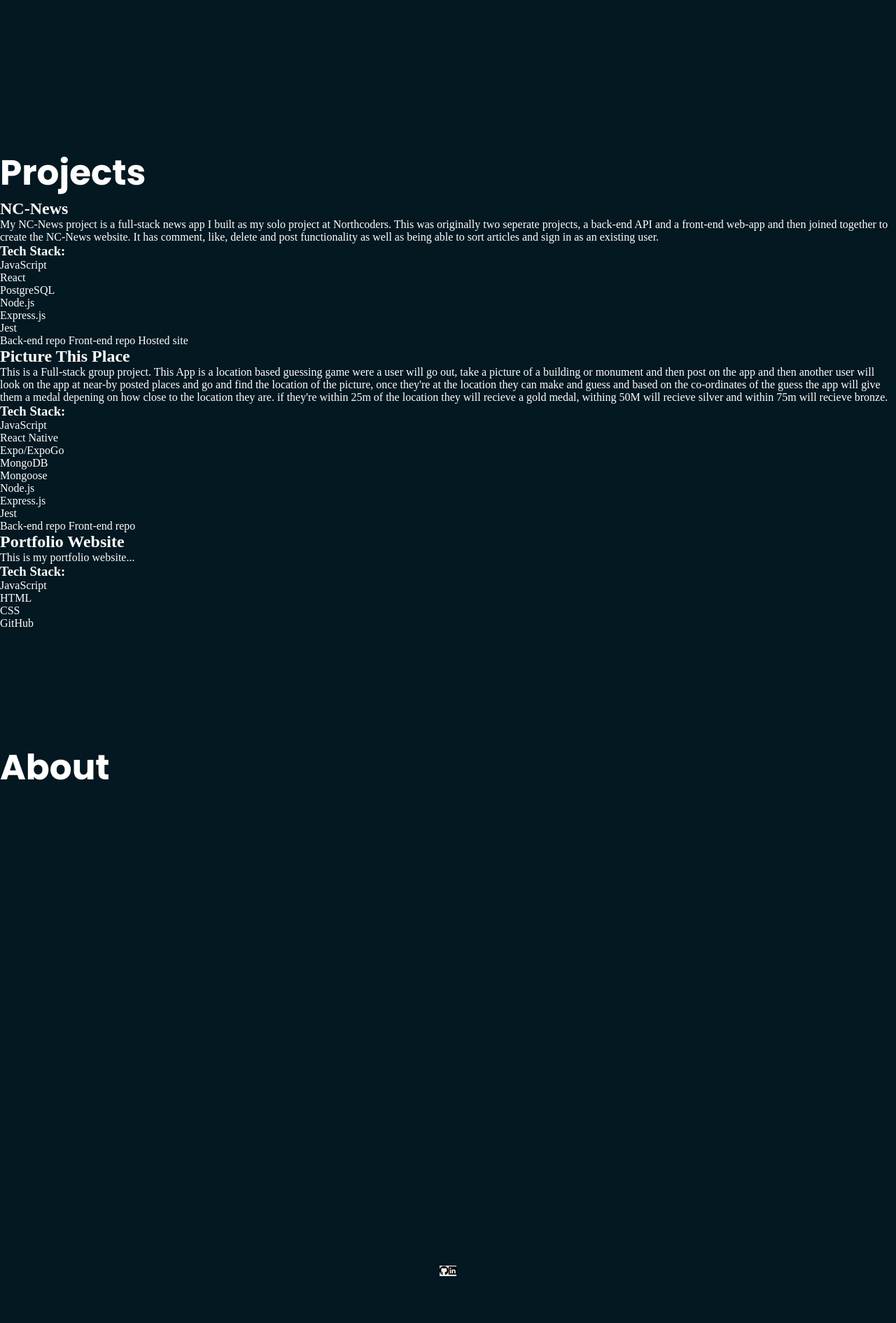
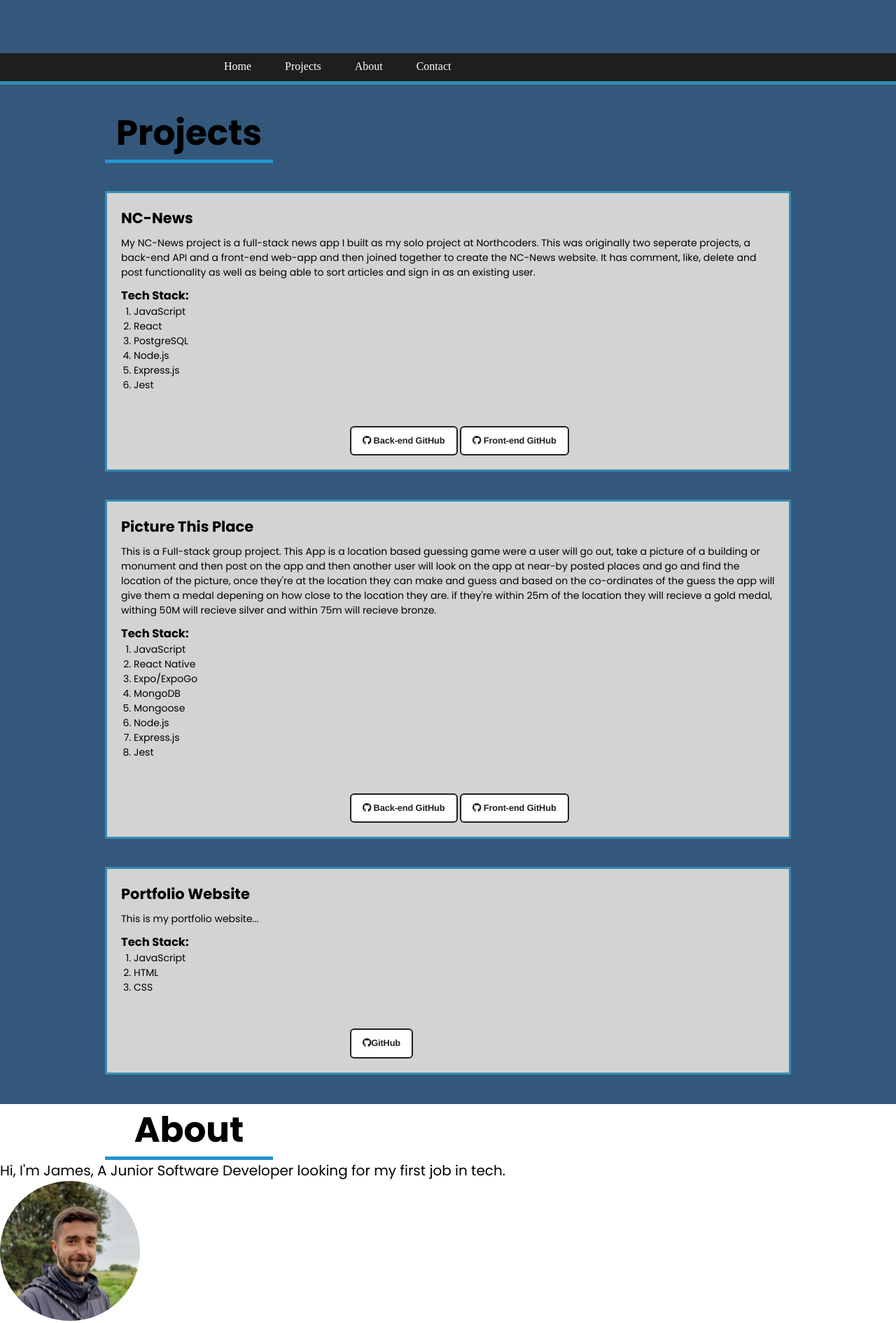
Before and after one commit to Jay7806/Portfolio, a plain HTML site: page index.html in a window 1280 px wide. Shown: the part 900-2791 px from the top of the page at 70% size. Drawn offline with Linux system fonts and the light colour scheme; animation ran at ten frames a second.

Commit message:
made changes to the projects and about sections

```diff
--- a/index.css
+++ b/index.css
@@ -20,16 +20,13 @@ body {
   top: 50%;
   left: 50%;
   transform: translate(-50%, -50%);
-
 }
 .HeaderHome {
   font-family: Poppins;
   color: white;
   text-align: center;
   font-size: 60px;
-    border-top: 5px solid white;
-
-
+  border-top: 5px solid white;
 }
 .SubHeaderHome {
   font-family: Poppins;
@@ -38,12 +35,18 @@ body {
   font-size: 40px;
 }
 #main-nav {
-  max-width: 1200px;
-  margin: auto;
+  background-color: #1e1e1e;
   padding: 10px;
+  padding-left: 20rem;
+  text-align: center;
+  justify-content: center;
+  width: 100%;
   position: relative;
   box-sizing: border-box;
-  top: 10px;
+  height: 45px;
+  top: 61rem;
+  border-bottom: solid #368db2;
+  border-width: 5px;
 }
 nav a.active {
   color: #1e1e1e;
@@ -78,41 +81,90 @@ nav a.active {
 #main-nav.sticky {
   position: fixed;
   top: 0;
+  z-index: 1000;
 }
 .navbarOffsetMargin {
   padding-top: 45px;
 }
-.projectsSection {
-  padding-top: 20px;
+
+.ProjectsSection {
+  background-color: rgb(51, 88, 123);
+  padding-bottom: 2px;
+    }
+.NC-NEWS, .Picture-this-place, .Portfolio-Website {
+  flex: 0 0 calc(33.33% - 20px);
+  margin-left: 150px;
+  margin-right: 150px;
+  margin-top: 40px;
+  margin-bottom: 40px;
+  padding: 20px;
+  font-size: 14px;
+  border: solid #368db2;
+  background-color: lightgray;
 }
-.Projects {
-  margin-top: 62rem;
+ .Projects {
+  text-align: center;
+  margin-top: 58rem;
+  margin-left: 150px;
   padding-top: 5rem;
   font-family: Poppins;
   font-size: 50px;
-  color: white;
+  color: black;
+  border-bottom: solid 5px rgb(36, 148, 208);
+  border-width: 5px;
+  width: 240px;
+}
+.tech-stack {
+  margin-left: 10px;
+  padding-left: 8px;
 }
 .text {
-  color: white;
+  color: black;
+  font-family: Poppins;
+}
+.text-project {
+  color: black;
+  font-family: Poppins;
+  padding-top: 10px;
+  padding-bottom: 10px;
+}
+.AboutSection{
+  font-family: Poppins;
+    height: 60rem;
+  font-size: 50px;
+    background-color: white;
+  color: black;
+  border-bottom: solid 5px rgb(36, 148, 208);
 }
 .About {
+    margin-left: 150px;
+    text-align: center;
   font-family: Poppins;
   font-size: 50px;
-  color: white;
-  margin-top: 10rem;
-  margin-bottom: 50rem;
+    background-color: white;
+  color: black;
+  border-bottom: solid 5px rgb(36, 148, 208);
+  border-width: 5px;
+  width: 240px;
+}
+.intro{
+  font-size: 20px;
+}
+.image{
+  width:200px;
+  height:200px;
+  border-radius: 50%;
+  object-fit: cover;
+}
+.lang{
+  font-size: 20px;
+
 }
 .Contact {
   font-family: Poppins;
   font-size: 50px;
   color: white;
-  margin-bottom: 50rem;
-}
-.buttons {
-  display: flex;
-  justify-content: center;
-  position: relative;
-  top: -8rem;
+  margin-bottom: 54rem;
 }
 .button {
   margin-top: 3rem;
--- a/index.html
+++ b/index.html
@@ -4,7 +4,13 @@
     <meta charset="UTF-8" />
     <meta name="viewport" content="width=device-width, initial-scale=1.0" />
     <link rel="stylesheet" href="./index.css" />
-    <link rel="stylesheet" href="https://cdnjs.cloudflare.com/ajax/libs/font-awesome/6.4.2/css/all.min.css" integrity="sha512-z3gLpd7yknf1YoNbCzqRKc4qyor8gaKU1qmn+CShxbuBusANI9QpRohGBreCFkKxLhei6S9CQXFEbbKuqLg0DA==" crossorigin="anonymous" referrerpolicy="no-referrer" />
+    <link
+      rel="stylesheet"
+      href="https://cdnjs.cloudflare.com/ajax/libs/font-awesome/6.4.2/css/all.min.css"
+      integrity="sha512-z3gLpd7yknf1YoNbCzqRKc4qyor8gaKU1qmn+CShxbuBusANI9QpRohGBreCFkKxLhei6S9CQXFEbbKuqLg0DA=="
+      crossorigin="anonymous"
+      referrerpolicy="no-referrer"
+    />
     <title>JamesSmith</title>
     <script src="./index.js" defer></script>
     <script src="./particles.js" defer></script>
@@ -17,7 +23,7 @@
           <h1 id="HeaderHome" class="HeaderHome">James Smith</h1>
           <h2 class="SubHeaderHome">Junior Software Developer</h2>
           <button
-            onclick="scrollToElement('#link2')"
+            onclick="scrollToElement('#Projects')"
             class="button"
             role="button"
           >
@@ -25,23 +31,36 @@
           </button>
         </div>
       </section>
+      <div class="ProjectsContainer">
         <div class="Container">
+          <section class="ProjectsSection">
+
+            <!-- NAV -->
             <nav id="main-nav">
               <ul class="nav-links">
-            <li id="link1" class="link"><a href="#">Home</a></li>
-            <li id="link2" class="link"><a href="#">Projects</a></li>
-            <li id="link3" class="link"><a href="#">About</a></li>
-            <li id="link4" class="link"><a href="#">Contact</a></li>
+                <li id="link1" class="link"><a href="">Home</a></li>
+                <li id="link2" class="link">
+                  <a href="#Projects">Projects</a>
+                </li>
+                <li id="link3" class="link"><a href="#About">About</a></li>
+                <li id="link4" class="link"><a href="#Contact">Contact</a></li>
               </ul>
             </nav>
+            <!-- NAV -->
 
-        <section class="ProjectsSection">
-          <h1 class="Projects">Projects</h1>
+            <h1 id="Projects" class="Projects">Projects</h1>
             <div class="NC-NEWS">
               <h2 class="text">NC-News</h2>
-          <p class="text">My NC-News project is a full-stack news app I built as my solo project at Northcoders. This was originally two seperate projects, a back-end API and a front-end web-app and then joined together to create the NC-News website. It has comment, like, delete and post functionality as well as being able to sort articles and sign in as an existing user. </p>
+              <p class="text-project">
+                My NC-News project is a full-stack news app I built as my solo
+                project at Northcoders. This was originally two seperate
+                projects, a back-end API and a front-end web-app and then joined
+                together to create the NC-News website. It has comment, like,
+                delete and post functionality as well as being able to sort
+                articles and sign in as an existing user.
+              </p>
               <h3 class="text">Tech Stack:</h3>
-          <ol>
+              <ol class="tech-stack">
                 <li class="text">JavaScript</li>
                 <li class="text">React</li>
                 <li class="text">PostgreSQL</li>
@@ -49,15 +68,39 @@
                 <li class="text">Express.js</li>
                 <li class="text">Jest</li>
               </ol>
-          <a class="text">Back-end repo</a>
-          <a class="text">Front-end repo</a>
-          <a class="text">Hosted site</a>
+              <div class="buttons">
+                <a
+                  href="https://github.com/Jay7806/js-be-project"
+                  target="_blank"
+                  class="button"
+                >
+                  <i class="fa-brands fa-github"></i> Back-end GitHub
+                </a>
+                <a
+                  href="https://github.com/Jay7806/js-fe-project"
+                  target="_blank"
+                  class="button"
+                >
+                  <i class="fa-brands fa-github"></i> Front-end GitHub
+                </a>
+              </div>
             </div>
             <div class="Picture-this-place">
               <h2 class="text">Picture This Place</h2>
-          <p class="text">This is a Full-stack group project. This App is a location based guessing game were a user will go out, take a picture of a building or monument and then post on the app and then another user will look on the app at near-by posted places and go and find the location of the picture, once they're at the location they can make and guess and based on the co-ordinates of the guess the app will give them a medal depening on how close to the location they are. if they're within 25m of the location they will recieve a gold medal, withing 50M will recieve silver and within 75m will recieve bronze. </p>
+              <p class="text-project">
+                This is a Full-stack group project. This App is a location based
+                guessing game were a user will go out, take a picture of a
+                building or monument and then post on the app and then another
+                user will look on the app at near-by posted places and go and
+                find the location of the picture, once they're at the location
+                they can make and guess and based on the co-ordinates of the
+                guess the app will give them a medal depening on how close to
+                the location they are. if they're within 25m of the location
+                they will recieve a gold medal, withing 50M will recieve silver
+                and within 75m will recieve bronze.
+              </p>
               <h3 class="text">Tech Stack:</h3>
-          <ol>
+              <ol class="tech-stack">
                 <li class="text">JavaScript</li>
                 <li class="text">React Native</li>
                 <li class="text">Expo/ExpoGo</li>
@@ -67,37 +110,67 @@
                 <li class="text">Express.js</li>
                 <li class="text">Jest</li>
               </ol>
-          <a class="text">Back-end repo</a>
-          <a class="text">Front-end repo</a>
+              <div class="buttons">
+                <a
+                  href="https://github.com/jcainuk/group-5-backend"
+                  target="_blank"
+                  class="button"
+                >
+                  <i class="fa-brands fa-github"></i> Back-end GitHub
+                </a>
+                <a
+                  href="https://github.com/Harrywg/group-5-frontend"
+                  target="_blank"
+                  class="button"
+                >
+                  <i class="fa-brands fa-github"></i> Front-end GitHub
+                </a>
               </div>
-          <div class="NC-NEWS">
+            </div>
+            <div class="Portfolio-Website">
               <h2 class="text">Portfolio Website</h2>
-          <p class="text">This is my portfolio website...</p>
+              <p class="text-project">This is my portfolio website...</p>
               <h3 class="text">Tech Stack:</h3>
-          <ol>
+              <ol class="tech-stack">
                 <li class="text">JavaScript</li>
                 <li class="text">HTML</li>
                 <li class="text">CSS</li>
               </ol>
-          <a class="text">GitHub</a>
-
+              <div class="buttons">
+                <a
+                  href="https://github.com/Jay7806/Portfolio"
+                  target="_blank"
+                  class="button"
+                >
+                  <i class="fa-brands fa-github"></i>GitHub
+                </a>
+              </div>
             </div>
           </section>
-        <section class="AboutSection">
+        </div>
+        </div>
+        <section id="About" class="AboutSection">
           <h1 class="About">About</h1>
+          <p class="intro">Hi, I'm James, A Junior Software Developer looking for my first job in tech.</p>
+          <img class="image" src="./js.jpg"/>
+          <p class="lang">languages: JavaScript, HTML, CSS, React Native, React, Expo/ExpoGo, Node.js, Express.js, PostgreSQL, Jest, </p>
           <div class="buttons">
             <a href="https://github.com/Jay7806" target="_blank">
-              <button class="gitHub" href=""><i class="fa-brands fa-github"></i></i></button>
+              <button class="gitHub" href="">
+                <i class="fa-brands fa-github"></i>
+              </button>
             </a>
             <a
               href="https://www.linkedin.com/in/james-smith-269850148"
               target="_blank"
             >
-              <button class="linkedin"><i class="fa-brands fa-linkedin"></i></button>
+              <button class="linkedin">
+                <i class="fa-brands fa-linkedin"></i>
+              </button>
             </a>
           </div>
         </section>
-        <section class="ContactSection">
+        <section id="Contact" class="ContactSection">
           <h1 class="Contact">Contact</h1>
         </section>
       </div>
--- a/index.js
+++ b/index.js
@@ -1,21 +1,20 @@
-function nav() {
-  let Projects = document.getElementById("Projects");
-  let navbar = document.getElementById("main-nav");
+window.onscroll = function () {
+  myFunction();
+};
 
-  let navPos = navbar.getBoundingClientRect().top;
+var navbar = document.getElementById("main-nav");
+var sticky = navbar.offsetTop;
 
-  window.addEventListener("scroll", (e) => {
-    let scrollPos = window.scrollY;
-    if (scrollPos > navPos) {
-      navbar.classList.add("sticky");
-      header.classList.add("navbarOffsetMargin");
-    } else {
-      navbar.classList.remove("sticky");
-      header.classList.remove("navbarOffsetMargin");
-    }
-  });
+function myFunction() {
+  if (window.scrollY >= sticky) {
+    navbar.classList.add("sticky");
+  } else {
+    navbar.classList.remove("sticky");
+  }
 }
 function scrollToElement(elementSelector, instance = 0) {
+  console.log("Scrolling to", elementSelector);
+
   const elements = document.querySelectorAll(elementSelector);
   if (elements.length > instance) {
     elements[instance].scrollIntoView({ behavior: "smooth" });
@@ -26,15 +25,19 @@ const link2 = document.getElementById("link2");
 const link3 = document.getElementById("link3");
 const link4 = document.getElementById("link4");
 
-link1.addEventListener("click", () => {
-  scrollToElement(".Header");
+link1.addEventListener("click", (e) => {
+  console.log("Link 1 clicked");
+
+  scrollToElement("#Header");
 });
-link2.addEventListener("click", () => {
-  scrollToElement(".Projects");
+link2.addEventListener("click", (e) => {
+  console.log("Link 2 clicked");
+
+  scrollToElement("#Projects");
 });
-link3.addEventListener("click", () => {
-  scrollToElement(".About");
+link3.addEventListener("click", (e) => {
+  scrollToElement("#About");
 });
-link4.addEventListener("click", () => {
-  scrollToElement(".Contact");
+link4.addEventListener("click", (e) => {
+  scrollToElement("#Contact");
 });
--- a/particles.js
+++ b/particles.js
@@ -10,7 +10,7 @@ window.addEventListener("load", function () {
   gradient.addColorStop(0.5, "red");
   gradient.addColorStop(1, "blue");
   ctx.fillStyle = gradient;
-  ctx.strokeStyle = "white";
+  ctx.strokeStyle = "yellow";
 
   class Particle {
     constructor(effect) {
@@ -21,7 +21,7 @@ window.addEventListener("load", function () {
       this.y = -Math.random() * this.effect.height * 0.5;
       this.vx = Math.random() * 2 - 1;
       this.vy = 0;
-      this.gravity = this.radius * 0.01;
+      this.gravity = this.radius * 0.001;
       this.friction = 0.95;
       this.width = this.radius * 2;
       this.height = this.radius * 2;
@@ -96,8 +96,8 @@ window.addEventListener("load", function () {
         height: this.element.height,
       };
       this.particles = [];
-      this.numberOfParticles = 150;
-      this.maxDistance = 0;
+      this.numberOfParticles = 200;
+      this.maxDistance = 60;
       this.createParticles();
 
       this.mouse = {
@@ -198,7 +198,7 @@ window.addEventListener("load", function () {
 
   function animate() {
     //ctx.clearRect(0, 0, canvas.width, canvas.height);
-    ctx.fillStyle = "rgba(0,0,0,0.05)";
+    ctx.fillStyle = "rgba(0,0,0,0.06)";
     ctx.fillRect(0, 0, canvas.width, canvas.height);
     effect.handleParticles(ctx);
     requestAnimationFrame(animate);
```
Also changed, not shown: js.jpg (added). Lines whose indentation alone changed are shown as unchanged.
